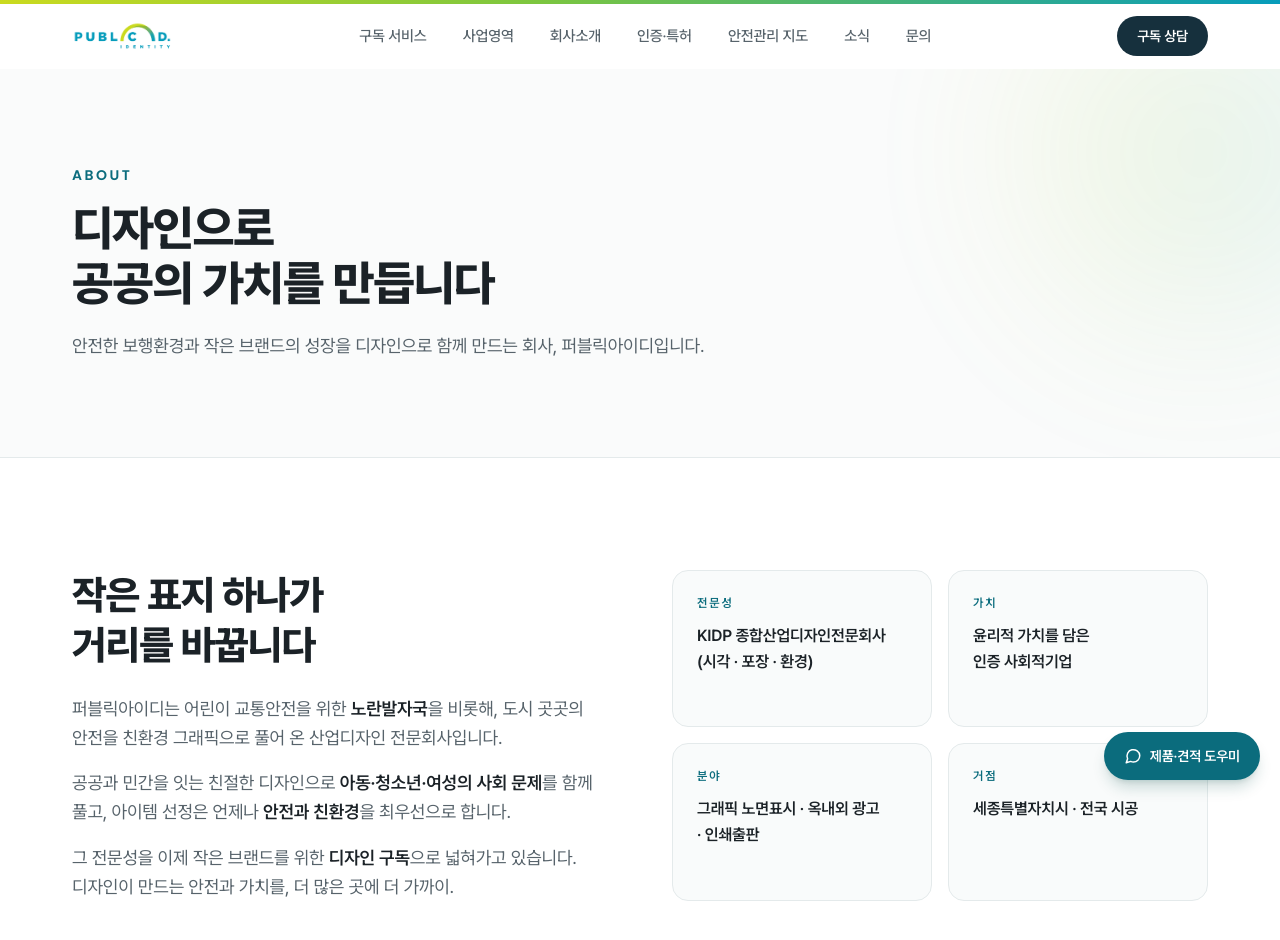
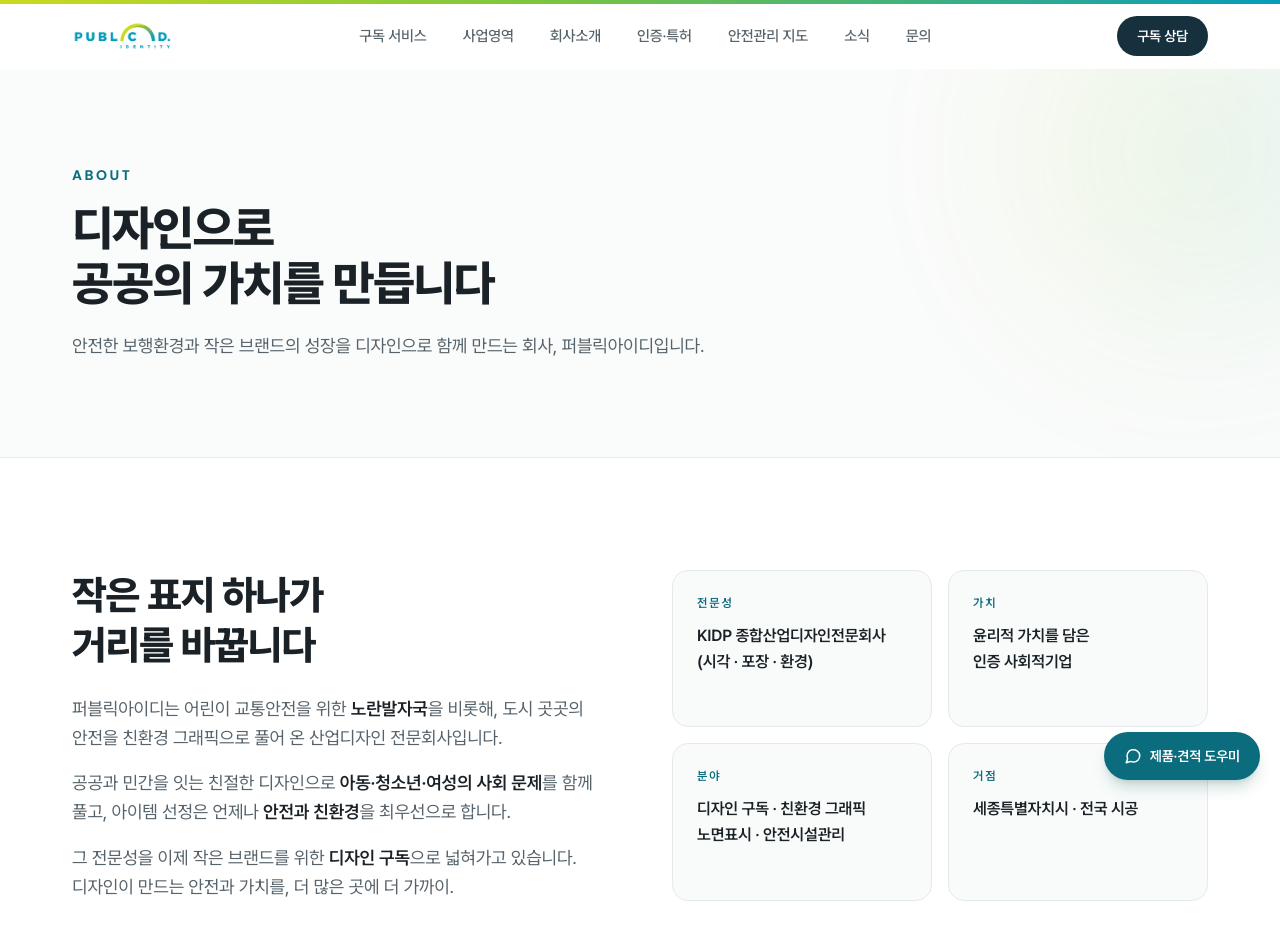
Before and after one commit to kikiyop1101/public-id-web, a Next.js app: page /about in a window 1280 px wide. Shown: the top 940 px of the page. Built offline with nearby package versions, Linux system fonts and the light colour scheme.

Commit message:
about: 디자인구독+안전관리 정체성 보강 (GEO)

```diff
--- a/src/app/about/page.tsx
+++ b/src/app/about/page.tsx
@@ -7,13 +7,13 @@ export const metadata: Metadata = {
   title: "회사소개",
   alternates: { canonical: "/about" },
   description:
-    "퍼블릭아이디는 어린이 교통안전 '노란발자국'을 비롯한 공공안전 디자인을 만들어 온 KIDP 인증 종합산업디자인전문회사이자 인증 사회적기업입니다.",
+    "주식회사 퍼블릭아이디는 전용 마스코트·매월 웹툰·디자인 시스템을 구독으로 제공하고, 친환경 그래픽 노면표시재 기반 노면표시·안전표지의 시공과 정기 시설 관리까지 함께하는 KIDP 종합산업디자인전문회사이자 인증 사회적기업입니다.",
 };
 
 const facts = [
   { k: "전문성", v: "KIDP 종합산업디자인전문회사 (시각 · 포장 · 환경)" },
   { k: "가치", v: "윤리적 가치를 담은 인증 사회적기업" },
-  { k: "분야", v: "그래픽 노면표시 · 옥내외 광고 · 인쇄출판" },
+  { k: "분야", v: "디자인 구독 · 친환경 그래픽 노면표시 · 안전시설관리" },
   { k: "거점", v: "세종특별자치시 · 전국 시공" },
 ];
 
```
